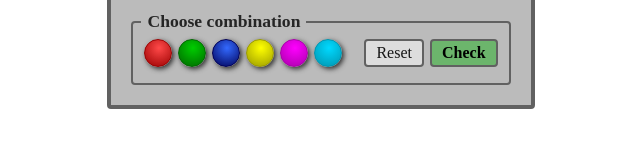
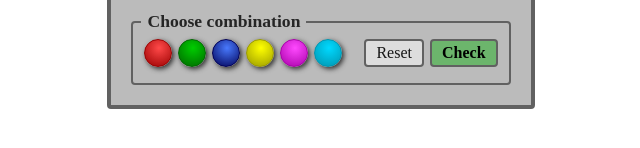
Before and after one commit to vojedaalcaide/mastermind, a plain HTML site: page index.html in a window 1280 px wide. Shown: the part 168-316 px from the top of the page, 319-959 px from the left. Drawn offline with Linux system fonts and the light colour scheme.

Commit message:
colors effects improved

```diff
--- a/css/styles.css
+++ b/css/styles.css
@@ -153,7 +153,7 @@ body {
   border-color: #060;
 }
 .color-2 {
-  background: radial-gradient(circle at 14px 8px, #3369ff, #005);
+  background: radial-gradient(circle at 14px 8px, #4879fd, #005);
   border-color: #005;
 }
 .color-3 {
@@ -161,7 +161,7 @@ body {
   border-color: #990;
 }
 .color-4 {
-  background: radial-gradient(circle at 14px 8px, #f0f, #a700a7);
+  background: radial-gradient(circle at 14px 8px, #ff49ff, #a700a7);
   border-color: #a700a7;
 }
 .color-5 {
```
